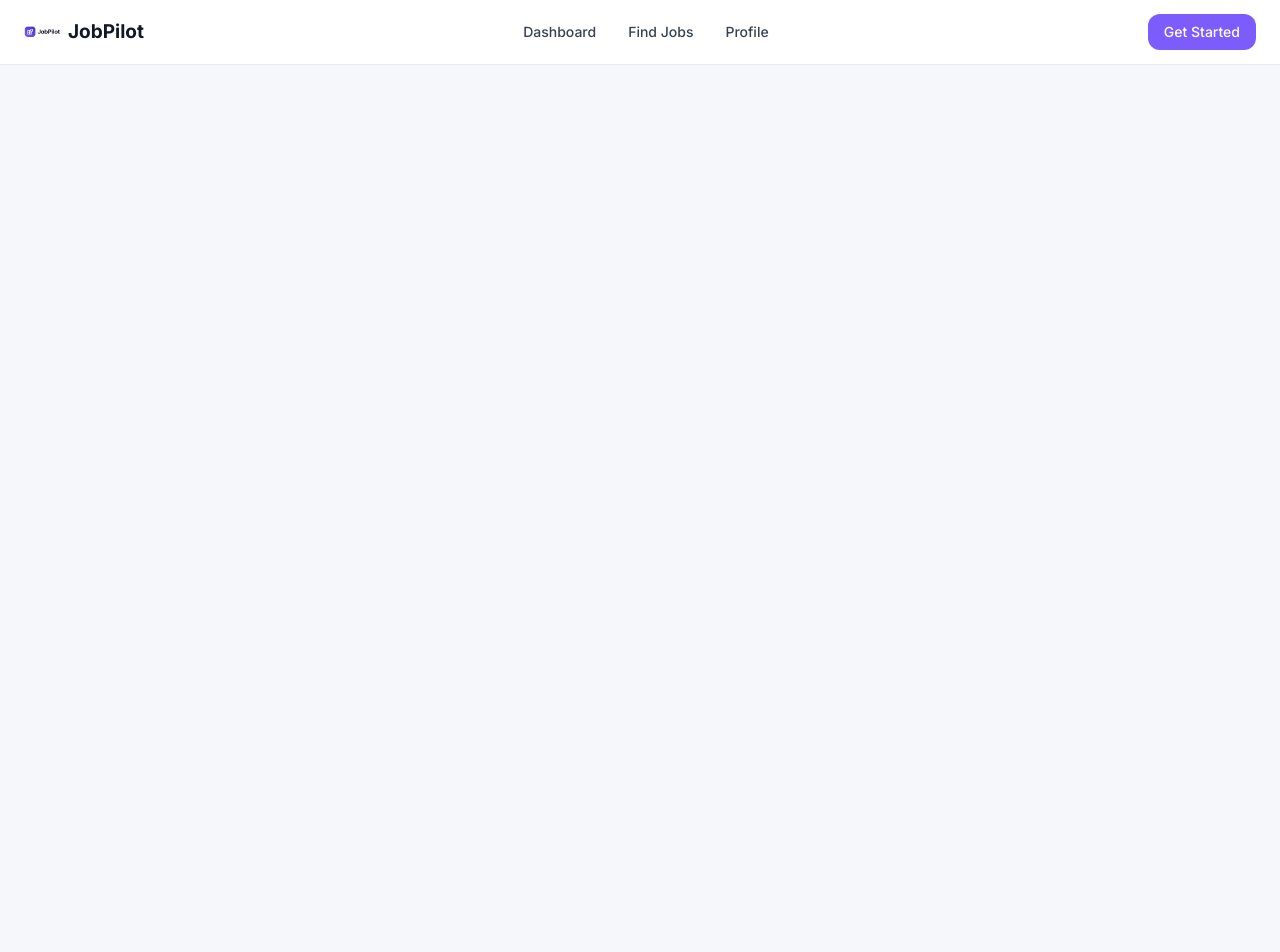
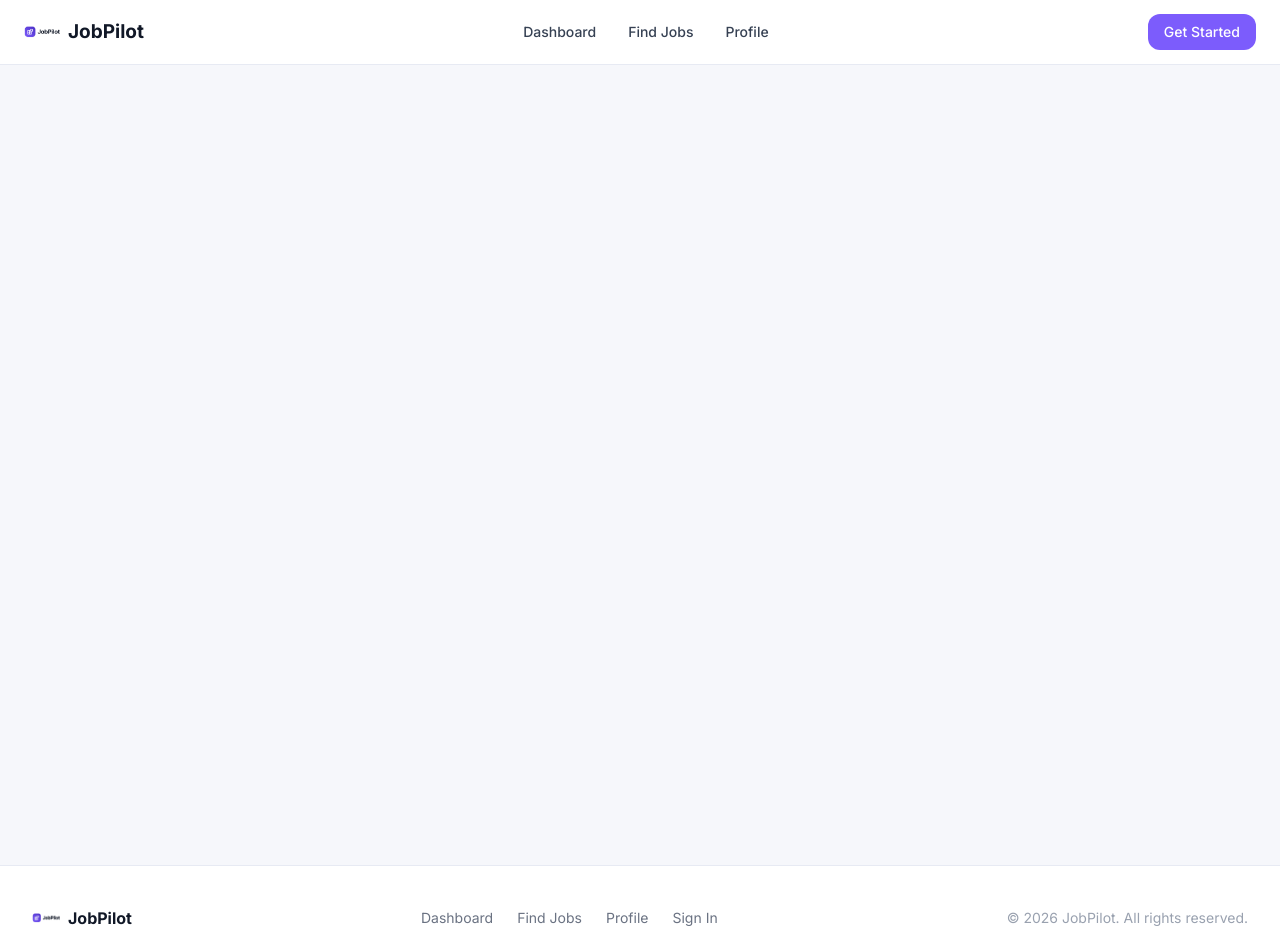
Before and after one commit to mhassanrahi/job-pilot, a Next.js app: page / in a window 1280 px wide. Shown: the top 952 px of the page. Before the commit the page ends 865 px from the top, so only its background shows below. Built offline with nearby package versions, Linux system fonts and the light colour scheme.

Commit message:
feat: add Footer component

```diff
--- a/app/page.tsx
+++ b/app/page.tsx
@@ -1,10 +1,12 @@
 import { Navbar } from "@/components/layout/Navbar";
+import { Footer } from "@/components/layout/Footer";
 
 export default function HomePage() {
   return (
     <>
       <Navbar />
       <main className="min-h-screen" />
+      <Footer />
     </>
   );
 }
--- /dev/null
+++ b/components/layout/Footer.tsx
@@ -0,0 +1,46 @@
+import Image from "next/image";
+import Link from "next/link";
+
+export function Footer() {
+  return (
+    <footer className="bg-surface border-t border-border">
+      <div className="max-w-[1440px] mx-auto px-8 py-10 flex items-center justify-between">
+        <Link href="/" className="flex items-center gap-2">
+          <Image src="/logo.png" alt="JobPilot logo" width={28} height={28} />
+          <span className="text-base font-bold text-text-darkest">JobPilot</span>
+        </Link>
+
+        <nav className="flex items-center gap-6">
+          <Link
+            href="/dashboard"
+            className="text-sm text-text-secondary hover:text-text-primary transition-colors"
+          >
+            Dashboard
+          </Link>
+          <Link
+            href="/find-jobs"
+            className="text-sm text-text-secondary hover:text-text-primary transition-colors"
+          >
+            Find Jobs
+          </Link>
+          <Link
+            href="/profile"
+            className="text-sm text-text-secondary hover:text-text-primary transition-colors"
+          >
+            Profile
+          </Link>
+          <Link
+            href="/login"
+            className="text-sm text-text-secondary hover:text-text-primary transition-colors"
+          >
+            Sign In
+          </Link>
+        </nav>
+
+        <p className="text-sm text-text-muted">
+          © {new Date().getFullYear()} JobPilot. All rights reserved.
+        </p>
+      </div>
+    </footer>
+  );
+}
```
